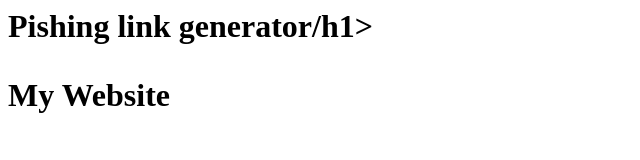
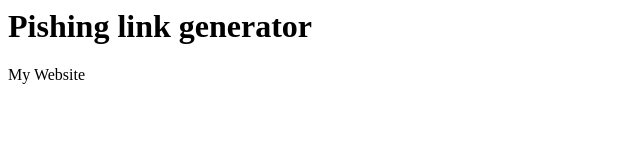
Before and after one commit to unverifyy/Milktea.github.io, a plain HTML site: page index.html in a window 1280 px wide. Shown: the whole page, without its empty margins (0-640 px from the left). Drawn offline with Linux system fonts and the light colour scheme.

Commit message:
Update index.html

```diff
--- a/index.html
+++ b/index.html
@@ -16,6 +16,6 @@ body {
 
 <body>
 
-<h1>Pishing link generator/h1>
+<h1>Pishing link generator</h1>
 
 <p>My Website</p>
```
